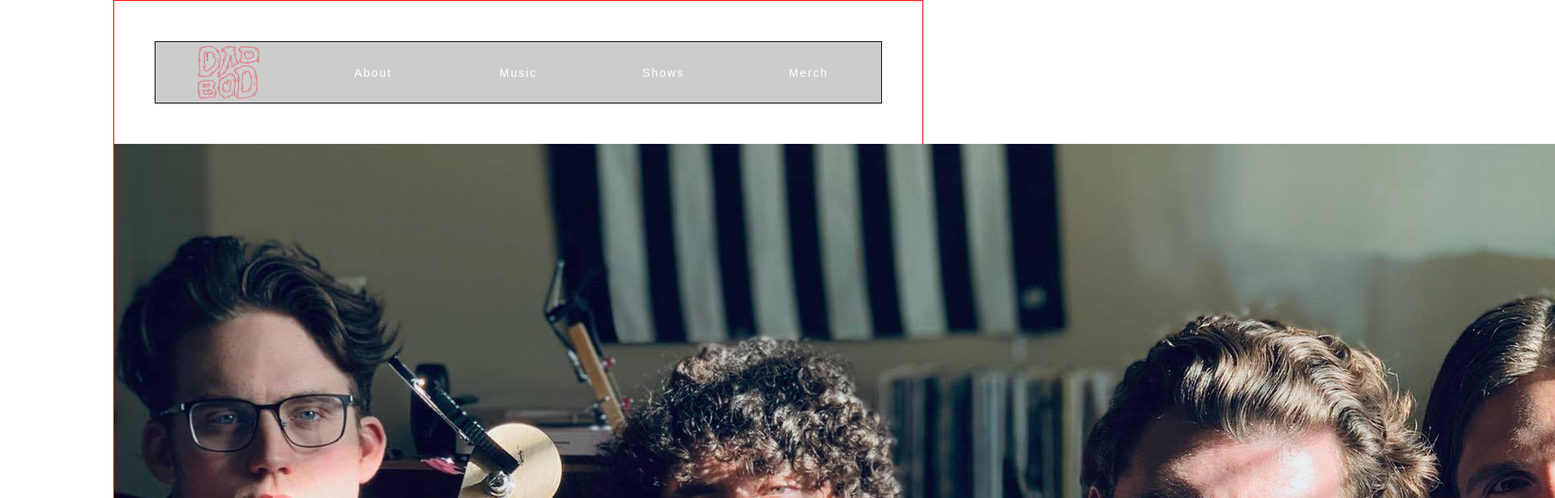
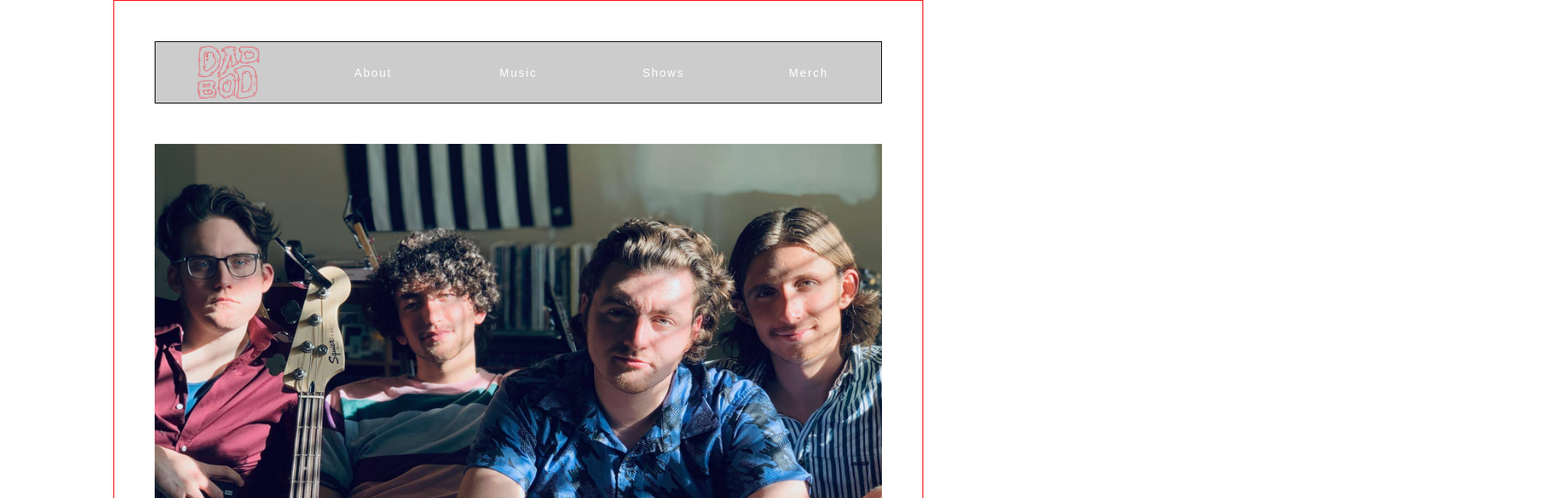
Before and after one commit to Craveburn/dad-bod-v2, a React (Create React App) app: page / in a window 1280 px wide. Shown: the top 616 px of the page at 81% size, 1920 px wide, since content can reach past the window. Built offline with nearby package versions, Linux system fonts and the light colour scheme.

Commit message:
figured out the layout better using flexbox

```diff
--- a/src/pages/Home.css
+++ b/src/pages/Home.css
@@ -4,24 +4,22 @@
     margin: 0 auto;
 }
 
+img {
+    max-width: 100%;
+}
+
 /* flex container */
 .homeBody {
-    margin: 0;
-    padding:0;
     display: flex;
 }
 
 /* flex items */
-.homeBody span {
+.homeBody {
     flex: 1;
     text-align: center;
-    display: flex;
-    flex-basis: 100%
+    flex-direction: column;
 }
 
-.aboutImage {
-    background: url('../pics/Dad-bod-boys.jpg') no-repeat;
-    background-size: 100%; /** moved this property down */
-    height: 500px;
-    width: 500px;
+img {
+    padding:0 50px;
 }
```
